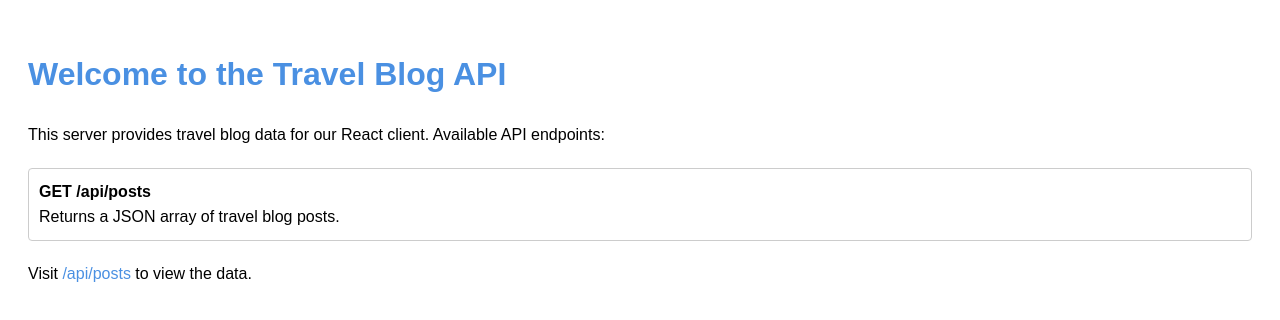
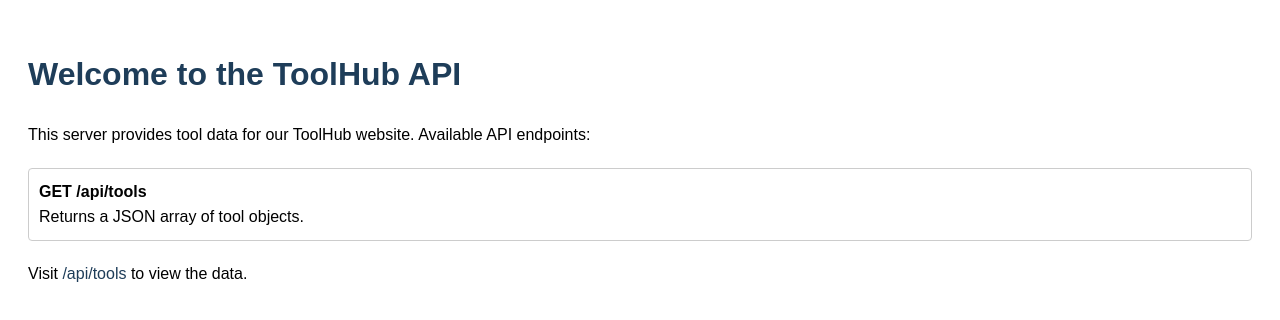
Before and after one commit to CSE-Yuheng/backend, a website: page public/index.html in a window 1280 px wide. Drawn offline with Linux system fonts and the light colour scheme.

Commit message:
Update index.html

```diff
--- a/public/index.html
+++ b/public/index.html
@@ -1,25 +1,24 @@
-
 <!DOCTYPE html>
 <html lang="en">
 <head>
   <meta charset="UTF-8">
   <meta name="viewport" content="width=device-width, initial-scale=1">
-  <title>Travel Blog API Documentation</title>
+  <title>ToolHub API Documentation</title>
   <style>
     body { font-family: Arial, sans-serif; padding: 20px; line-height: 1.6; }
-    h1 { color: #4a90e2; }
-    a { color: #4a90e2; text-decoration: none; }
+    h1 { color: #1e3d59; }
+    a { color: #1e3d59; text-decoration: none; }
     a:hover { text-decoration: underline; }
     .api-endpoint { margin: 20px 0; padding: 10px; border: 1px solid #ccc; border-radius: 4px; }
   </style>
 </head>
 <body>
-  <h1>Welcome to the Travel Blog API</h1>
-  <p>This server provides travel blog data for our React client. Available API endpoints:</p>
+  <h1>Welcome to the ToolHub API</h1>
+  <p>This server provides tool data for our ToolHub website. Available API endpoints:</p>
   <div class="api-endpoint">
-    <strong>GET /api/posts</strong><br>
-    Returns a JSON array of travel blog posts.
+    <strong>GET /api/tools</strong><br>
+    Returns a JSON array of tool objects.
   </div>
-  <p>Visit <a href="/api/posts" target="_blank">/api/posts</a> to view the data.</p>
+  <p>Visit <a href="/api/tools" target="_blank">/api/tools</a> to view the data.</p>
 </body>
 </html>
```
